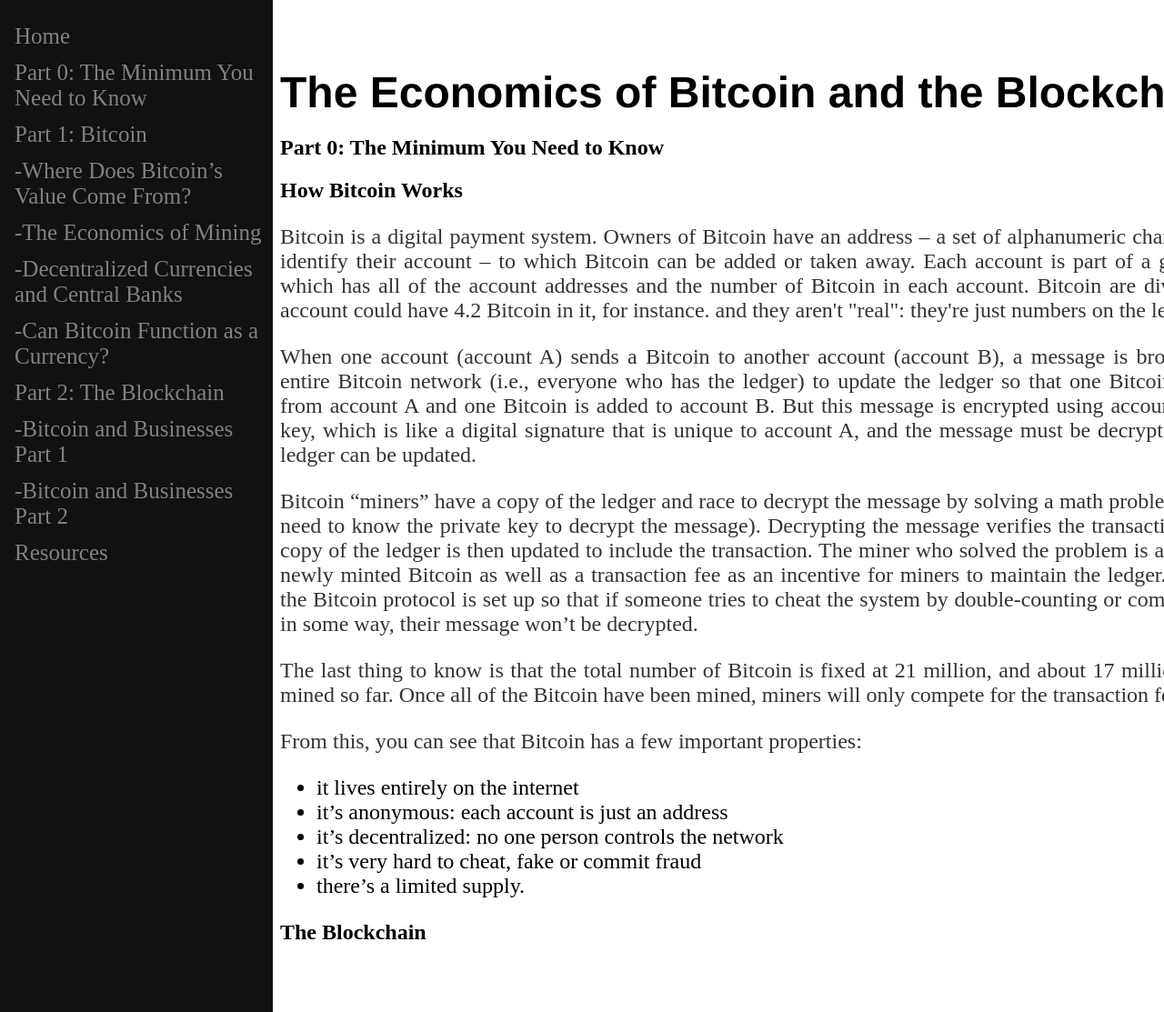
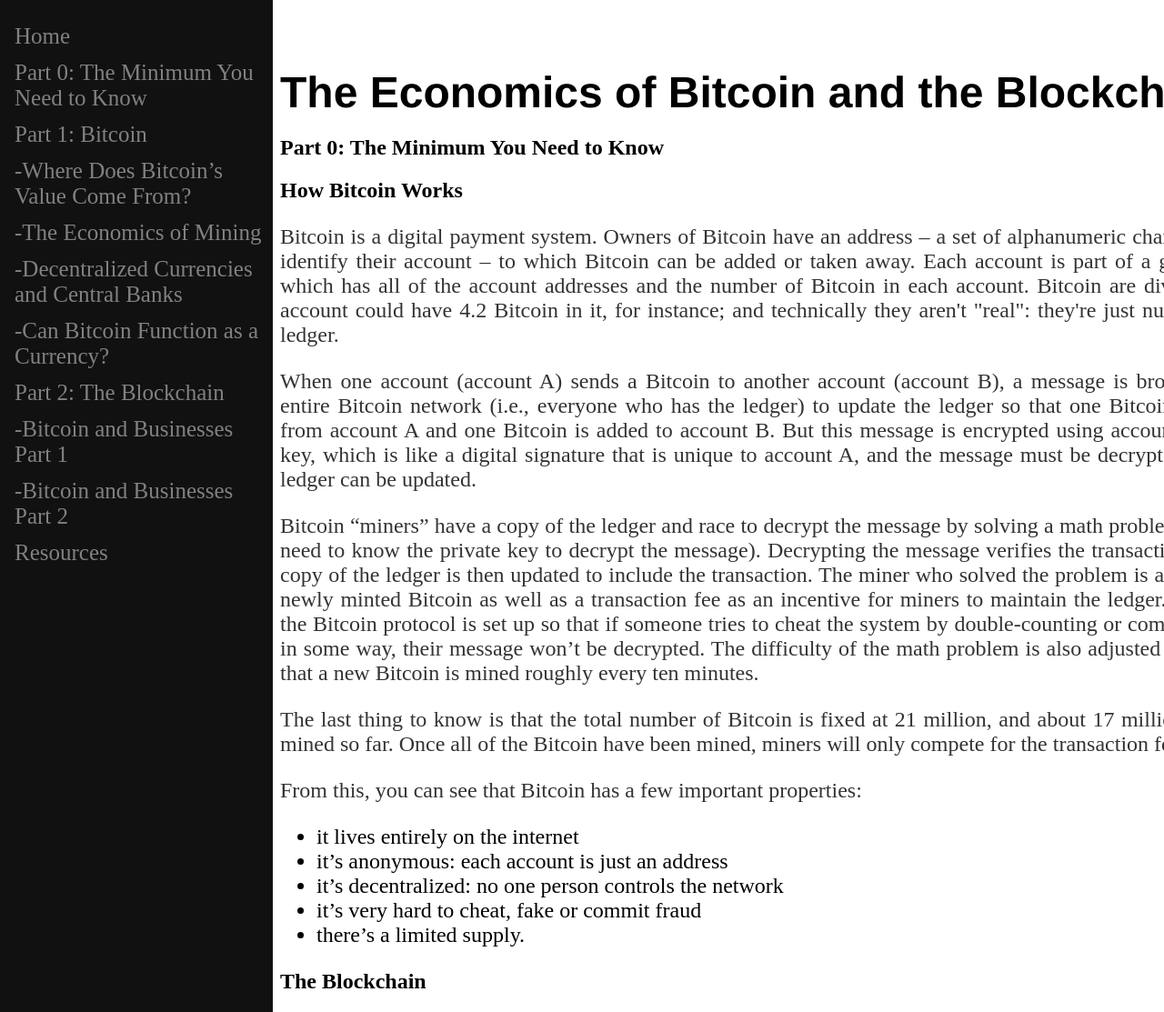
Before and after one commit to fylobc/fylobc.github.io, a Jekyll site: the page built from _parts/Part_0.md, in a window 1280 px wide and 1113 px high. Shown: the whole window at 91% size. Built offline with Jekyll 4.4.1, drawn with Linux system fonts in a browser that asks for light colours.

Commit message:
Edited part 0 again

```diff
--- a/_parts/Part_0.md
+++ b/_parts/Part_0.md
@@ -5,11 +5,11 @@
 
 <h2>How Bitcoin Works</h2>
 
-<p>Bitcoin is a digital payment system. Owners of Bitcoin have an address – a set of alphanumeric characters which identify their account – to which Bitcoin can be added or taken away. Each account is part of a global ledger, which has all of the account addresses and the number of Bitcoin in each account. Bitcoin are divisible, so an account could have 4.2 Bitcoin in it, for instance. and they aren't "real": they're just numbers on the ledger.</p>
+<p>Bitcoin is a digital payment system. Owners of Bitcoin have an address – a set of alphanumeric characters which identify their account – to which Bitcoin can be added or taken away. Each account is part of a global ledger, which has all of the account addresses and the number of Bitcoin in each account. Bitcoin are divisible, so an account could have 4.2 Bitcoin in it, for instance; and technically they aren't "real": they're just numbers on the ledger.</p>
 
 <p>When one account (account A) sends a Bitcoin to another account (account B), a message is broadcast to the entire Bitcoin network (i.e., everyone who has the ledger) to update the ledger so that one Bitcoin is removed from account A and one Bitcoin is added to account B. But this message is encrypted using account A’s private key, which is like a digital signature that is unique to account A, and the message must be decrypted before the ledger can be updated.</p>
 
-<p>Bitcoin “miners” have a copy of the ledger and race to decrypt the message by solving a math problem (they don't need to know the private key to decrypt the message). Decrypting the message verifies the transaction and every copy of the ledger is then updated to include the transaction. The miner who solved the problem is awarded some newly minted Bitcoin as well as a transaction fee as an incentive for miners to maintain the ledger.  Importantly, the Bitcoin protocol is set up so that if someone tries to cheat the system by double-counting or committing fraud in some way, their message won’t be decrypted.</p>
+<p>Bitcoin “miners” have a copy of the ledger and race to decrypt the message by solving a math problem (they don't need to know the private key to decrypt the message). Decrypting the message verifies the transaction and every copy of the ledger is then updated to include the transaction. The miner who solved the problem is awarded some newly minted Bitcoin as well as a transaction fee as an incentive for miners to maintain the ledger.  Importantly, the Bitcoin protocol is set up so that if someone tries to cheat the system by double-counting or committing fraud in some way, their message won’t be decrypted. The difficulty of the math problem is also adjusted to make sure that a new Bitcoin is mined roughly every ten minutes.</p>
 
 <p> The last thing to know is that the total number of Bitcoin is fixed at 21 million, and about 17 million have been mined so far. Once all of the Bitcoin have been mined, miners will only compete for the transaction fees.</p>
 
```
